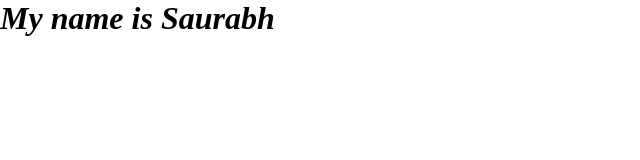
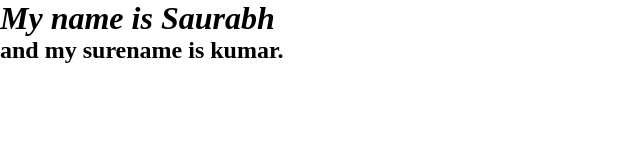
Before and after one commit to flamecode3/new-file, a plain HTML site: page index.html in a window 1280 px wide. Shown: the whole page, without its empty margins (0-640 px from the left). Drawn offline with Linux system fonts and the light colour scheme.

Commit message:
adding second heading

```diff
--- a/index.html
+++ b/index.html
@@ -8,5 +8,6 @@
 </head>
 <body>
     <h1>My name is Saurabh</h1>
+    <h2>and my surename is kumar.</h2>
 </body>
 </html>
```
